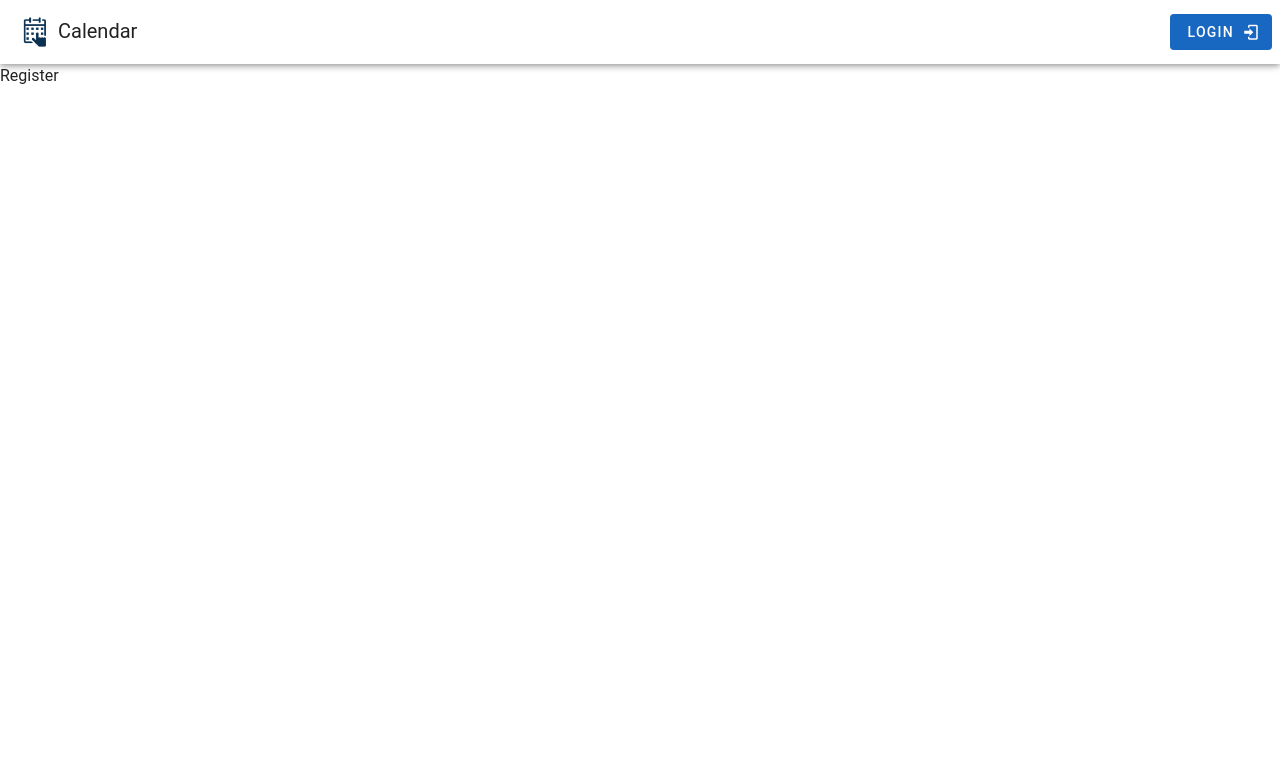
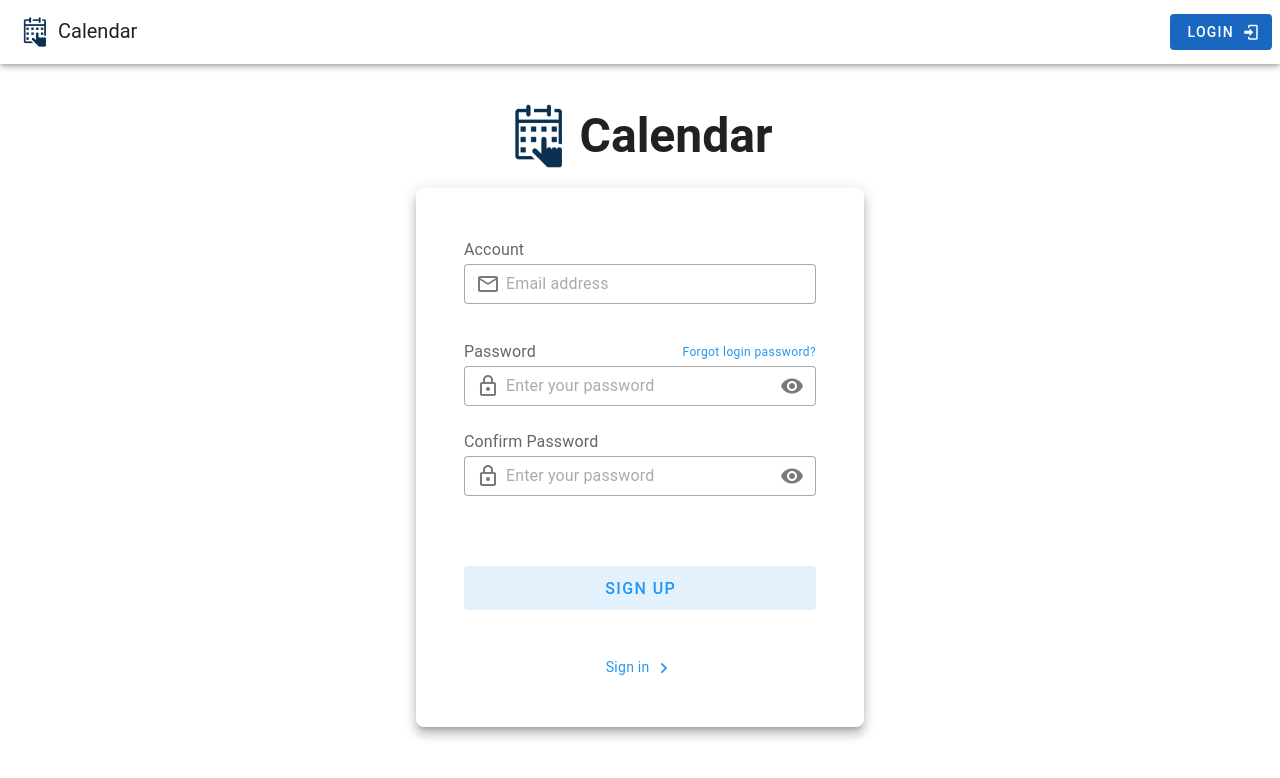
Before and after one commit to volt1c/CalendarTodoList, a Vue app in the folder calendartodolist.client/: page /register in a window 1280 px wide. Shown: the top 778 px of the page. Built offline with nearby package versions, Linux system fonts and the light colour scheme.

Commit message:
feat: implement simplified auth pages

```diff
--- /dev/null
+++ b/calendartodolist.client/src/components/LogoBanner.vue
@@ -0,0 +1,12 @@
+<script setup lang="ts">
+import LogoImg from '@/components/LogoImg.vue'
+</script>
+
+<template>
+    <div class="text-center d-flex justify-center">
+        <v-icon size="64" start>
+            <logo-img />
+        </v-icon>
+        <div class="d-flex align-center font-weight-bold text-h3">Calendar</div>
+    </div>
+</template>
--- /dev/null
+++ b/calendartodolist.client/src/utils/rules/emilRules.ts
@@ -0,0 +1,11 @@
+import { requiredRule } from "./requiredRule";
+
+export const emailRules = [
+  requiredRule,
+  (value: any) => (value || "").length <= 20 || "Max 20 characters",
+  (value: any) => {
+    const pattern =
+      /^(([^<>()[\]\\.,;:\s@"]+(\.[^<>()[\]\\.,;:\s@"]+)*)|(".+"))@((\[[0-9]{1,3}\.[0-9]{1,3}\.[0-9]{1,3}\.[0-9]{1,3}])|(([a-zA-Z\-0-9]+\.)+[a-zA-Z]{2,}))$/;
+    return pattern.test(value) || "Invalid e-mail.";
+  },
+];
--- /dev/null
+++ b/calendartodolist.client/src/utils/rules/passwordRules.ts
@@ -0,0 +1,3 @@
+import { requiredRule } from "./requiredRule";
+
+export const passwordRules = [requiredRule];
--- /dev/null
+++ b/calendartodolist.client/src/utils/rules/requiredRule.ts
@@ -0,0 +1 @@
+export const requiredRule = (value: any) => !!value || "Required.";
--- a/calendartodolist.client/src/views/LoginView.vue
+++ b/calendartodolist.client/src/views/LoginView.vue
@@ -1,6 +1,67 @@
 <script setup lang="ts">
+import LogoBanner from '@/components/LogoBanner.vue'
+import { login } from '@/utils/api/auth/login';
+import { emailRules } from '@/utils/rules/emilRules';
+import { requiredRule } from '@/utils/rules/requiredRule';
+import { ref } from 'vue';
+
+const visible = ref(false)
+
+const email = ref('')
+const password = ref('')
+
+const isSuccess = ref<boolean>()
+const loading = ref(false)
+
+const handleLogin = async () => {
+    loading.value = true
+    const result = await login(email.value, password.value)
+    isSuccess.value = result.isSuccess
+    loading.value = false
+}
 </script>
 
 <template>
-    Login
+    <v-container class="pt-10">
+
+        <logo-banner class="mb-5" />
+
+        <v-card class="mx-auto pa-12 pb-8" elevation="8" max-width="448" rounded="lg">
+            <div class="text-subtitle-1 text-medium-emphasis">Account</div>
+
+            <v-text-field density="compact" placeholder="Email address" :rules="emailRules" v-model="email"
+                :disabled="loading" prepend-inner-icon="mdi-email-outline" variant="outlined"></v-text-field>
+
+            <div class="text-subtitle-1 text-medium-emphasis d-flex align-center justify-space-between">
+                Password
+
+                <a class="text-caption text-decoration-none text-blue" href="#" rel="noopener noreferrer"
+                    target="_blank">
+                    Forgot login password?
+                </a>
+            </div>
+
+            <v-text-field :append-inner-icon="visible ? 'mdi-eye-off' : 'mdi-eye'" :type="visible ? 'text' : 'password'"
+                density="compact" placeholder="Enter your password" prepend-inner-icon="mdi-lock-outline"
+                v-model="password" :rules="[requiredRule]" variant="outlined" :disabled="loading"
+                @click:append-inner="visible = !visible"></v-text-field>
+
+            <v-card v-if="isSuccess === false" class="mb-12 mt-2" color="error" variant="tonal">
+                <v-card-text class="text-medium-emphasis text-caption">
+                    Something went wrong, make sure you entered the correct email and password.
+                </v-card-text>
+            </v-card>
+
+            <v-btn class="mb-8" color="blue" size="large" variant="tonal" block v-on:click="handleLogin"
+                :loading="loading">
+                Log In
+            </v-btn>
+
+            <v-card-text class="text-center">
+                <router-link class="text-blue text-decoration-none" to="/register">
+                    Sign up now <v-icon icon="mdi-chevron-right"></v-icon>
+                </router-link>
+            </v-card-text>
+        </v-card>
+    </v-container>
 </template>
--- a/calendartodolist.client/src/views/RegisterView.vue
+++ b/calendartodolist.client/src/views/RegisterView.vue
@@ -1,6 +1,88 @@
 <script setup lang="ts">
+import LogoBanner from '@/components/LogoBanner.vue'
+import { register, type ErrorInfo } from '@/utils/api/auth/register';
+import { emailRules } from '@/utils/rules/emilRules';
+import { ref, watch } from 'vue';
+
+const visible = ref(false)
+const loading = ref(false)
+const errors = ref<ErrorInfo[]>([])
+
+const email = ref('')
+const password = ref('')
+const passwordRepeat = ref('')
+
+const handleRegister = async () => {
+    loading.value = true
+
+    if (password.value !== passwordRepeat.value) {
+        errors.value = [{ id: 'DifferentPasswords', value: "Passwords are not the same." }]
+        loading.value = false
+        return
+    }
+
+    const result = await register(email.value, password.value)
+    if (result.isSuccess) {
+        loading.value = false
+        // redirect
+        return
+    }
+    errors.value = result.errors
+
+    loading.value = false
+}
 </script>
 
 <template>
-    Register
+    <v-container class="pt-10">
+
+        <logo-banner class="mb-5" />
+
+        <v-card class="mx-auto pa-12 pb-8" elevation="8" max-width="448" rounded="lg">
+            <div class="text-subtitle-1 text-medium-emphasis">Account</div>
+
+            <v-text-field density="compact" placeholder="Email address" prepend-inner-icon="mdi-email-outline"
+                variant="outlined" :rules="emailRules" v-model="email"></v-text-field>
+
+            <div class="text-subtitle-1 text-medium-emphasis d-flex align-center justify-space-between mt-3">
+                Password
+
+                <a class="text-caption text-decoration-none text-blue" href="#" rel="noopener noreferrer"
+                    target="_blank">
+                    Forgot login password?
+                </a>
+            </div>
+
+            <v-text-field :append-inner-icon="visible ? 'mdi-eye-off' : 'mdi-eye'" :type="visible ? 'text' : 'password'"
+                v-model="password" density="compact" placeholder="Enter your password"
+                prepend-inner-icon="mdi-lock-outline" variant="outlined"
+                @click:append-inner="visible = !visible"></v-text-field>
+
+            <div class="text-subtitle-1 text-medium-emphasis">Confirm Password</div>
+
+            <v-text-field :append-inner-icon="visible ? 'mdi-eye-off' : 'mdi-eye'" :type="visible ? 'text' : 'password'"
+                v-model="passwordRepeat" density="compact" placeholder="Enter your password"
+                prepend-inner-icon="mdi-lock-outline" variant="outlined"
+                @click:append-inner="visible = !visible"></v-text-field>
+
+            <v-card v-if="errors.length > 0" color="error" variant="tonal">
+                <v-card-text class="text-medium-emphasis text-caption">
+                    <v-list>
+                        <v-list-item-subtitle v-for="error in errors" :key="error.id">
+                            {{ error.value }}
+                        </v-list-item-subtitle>
+                    </v-list>
+                </v-card-text>
+            </v-card>
+
+            <v-btn class="mb-8 mt-12" color="blue" size="large" variant="tonal" block v-on:click="handleRegister"
+                :loading="loading"> Sign Up </v-btn>
+
+            <v-card-text class="text-center">
+                <router-link class="text-blue text-decoration-none" to="/login">
+                    Sign in <v-icon icon="mdi-chevron-right"></v-icon>
+                </router-link>
+            </v-card-text>
+        </v-card>
+    </v-container>
 </template>
```
